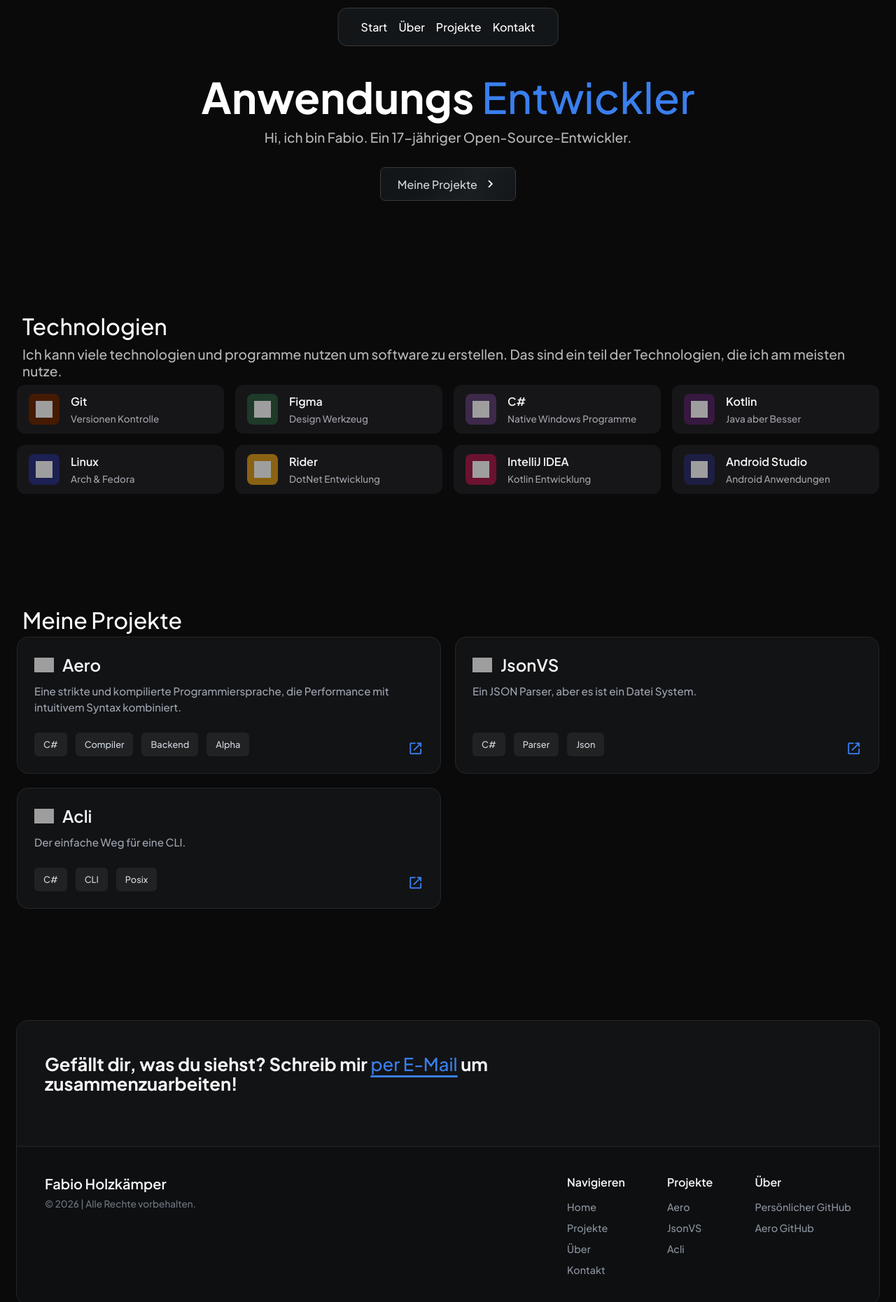
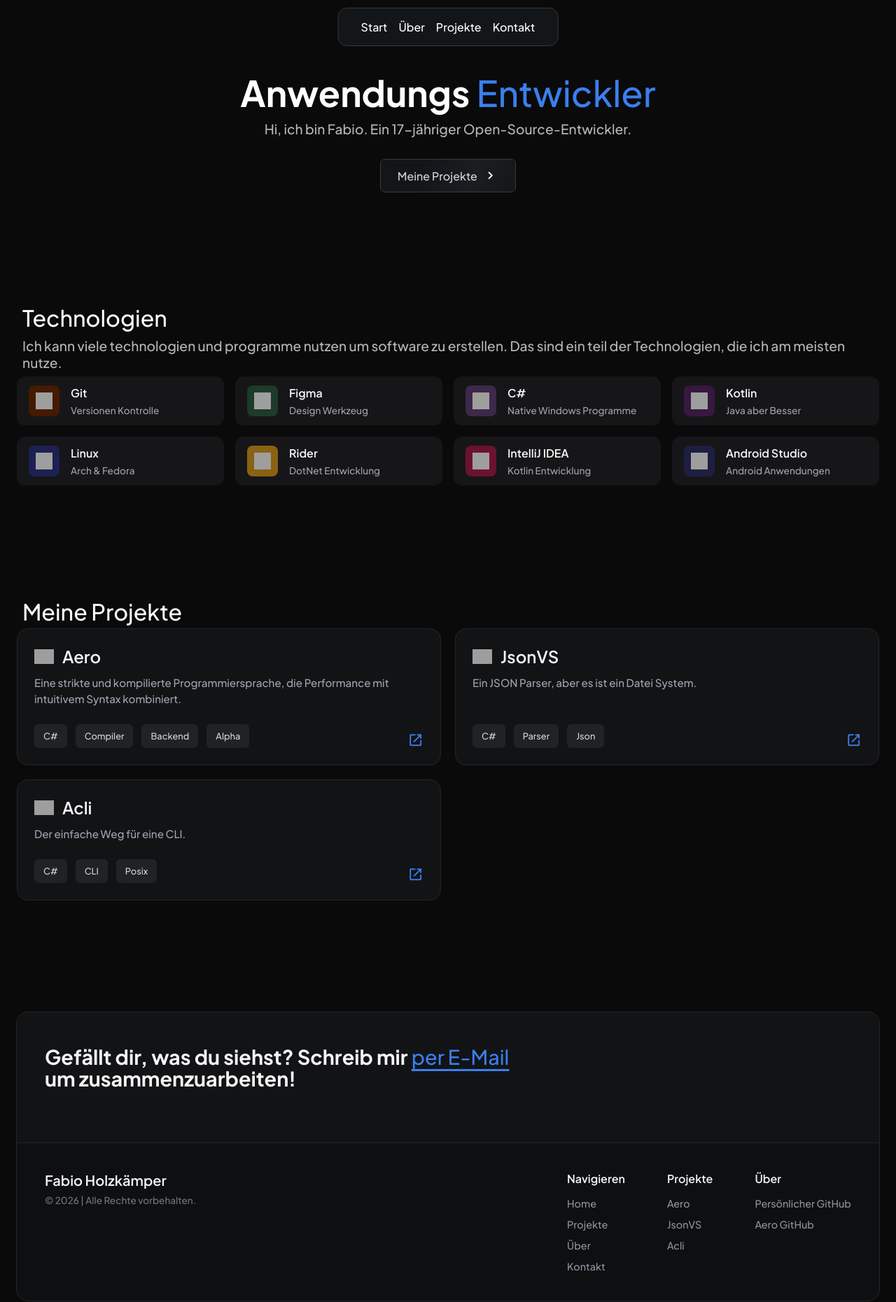
Before and after one commit to holzfa/Portfolio, a website: page index.html in a window 1280 px wide. Shown: the top 1861 px of the page at 70% size. Drawn offline with nearby package versions, Linux system fonts and the light colour scheme; grey boxes are pictures that could not be loaded.

Commit message:
Changed text sizes for better modile compatability

```diff
--- a/styles.css
+++ b/styles.css
@@ -172,7 +172,7 @@ div.content { padding: 0px 16px; }
     text-align: center;
 }
 .title {
-    font-size: 3.8rem;
+    font-size: 3.2rem;
     font-weight: 650;
 
     margin: 8px;
@@ -443,7 +443,7 @@ div.content { padding: 0px 16px; }
 
 /* Call to Action Section */
 .cta-title {
-  font-size: 1.6rem;
+  font-size: 1.8rem;
   font-weight: 700;
   line-height: 1.1;
   color: #f4f4f5;
```
